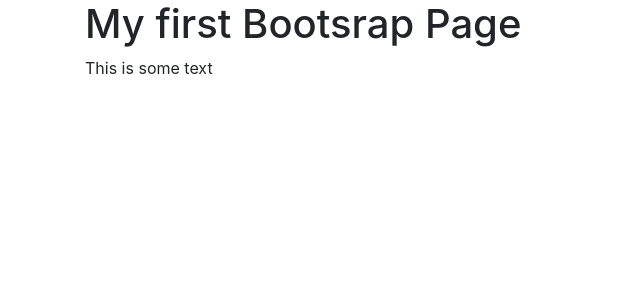
After one commit to SimonGideon/eMobilis-Web-Development, a PHP site: page /Bootsrap.html in a window 1280 px wide. The commit adds this page. Shown: the top 300 px of the page, without its empty margins (0-640 px from the left). Run offline with PHP 8.4, Linux system fonts and the light colour scheme.

Commit message:
WOrk on Bootsrap01

```diff
--- /dev/null
+++ b/Bootsrap.html
@@ -0,0 +1,20 @@
+<!DOCTYPE html>
+<html lang="en">
+<head>
+    <!-- Required tags -->
+    <meta charset="UTF-8">
+    <meta http-equiv="X-UA-Compatible" content="IE=edge">
+    <meta name="viewport" content="width=device-width, initial-scale=1.0">
+    <title>Work on Bootsrap</title>
+    <!-- Bootsrap link -->
+    <link rel="stylesheet" href="https://stackpath.bootstrapcdn.com/bootstrap/4.3.1/css/bootstrap.min.css"
+        integrity="sha384-ggOyR0iXCbMQv3Xipma34MD+dH/1fQ784/j6cY/iJTQUOhcWr7x9JvoRxT2MZw1T" crossorigin="anonymous">
+</head>
+<!-- Body -->
+<body>
+    <div class="container">
+        <h1>My first Bootsrap Page</h1>
+        <p>This is some text</p>
+    </div>
+</body>
+</html>
--- a/css/main.css
+++ b/css/main.css
@@ -22,6 +22,10 @@ Table of contents
 /* ==========================
    [01]. Navbar
 ========================== */
+html {
+    scroll-padding-top: 3.5rem;
+    scroll-behavior: smooth;
+}
 .navbar {
     background: #2b2c2c !important;
     padding: 25px 0;
@@ -173,6 +177,7 @@ Table of contents
 .services {
     padding-bottom: 90px;
     background: #2d2e2e;
+    padding-top: 15vh;
 }
 
 .services h2 {
```
Also changed, not shown: Index.html (+10 -14 lines).
